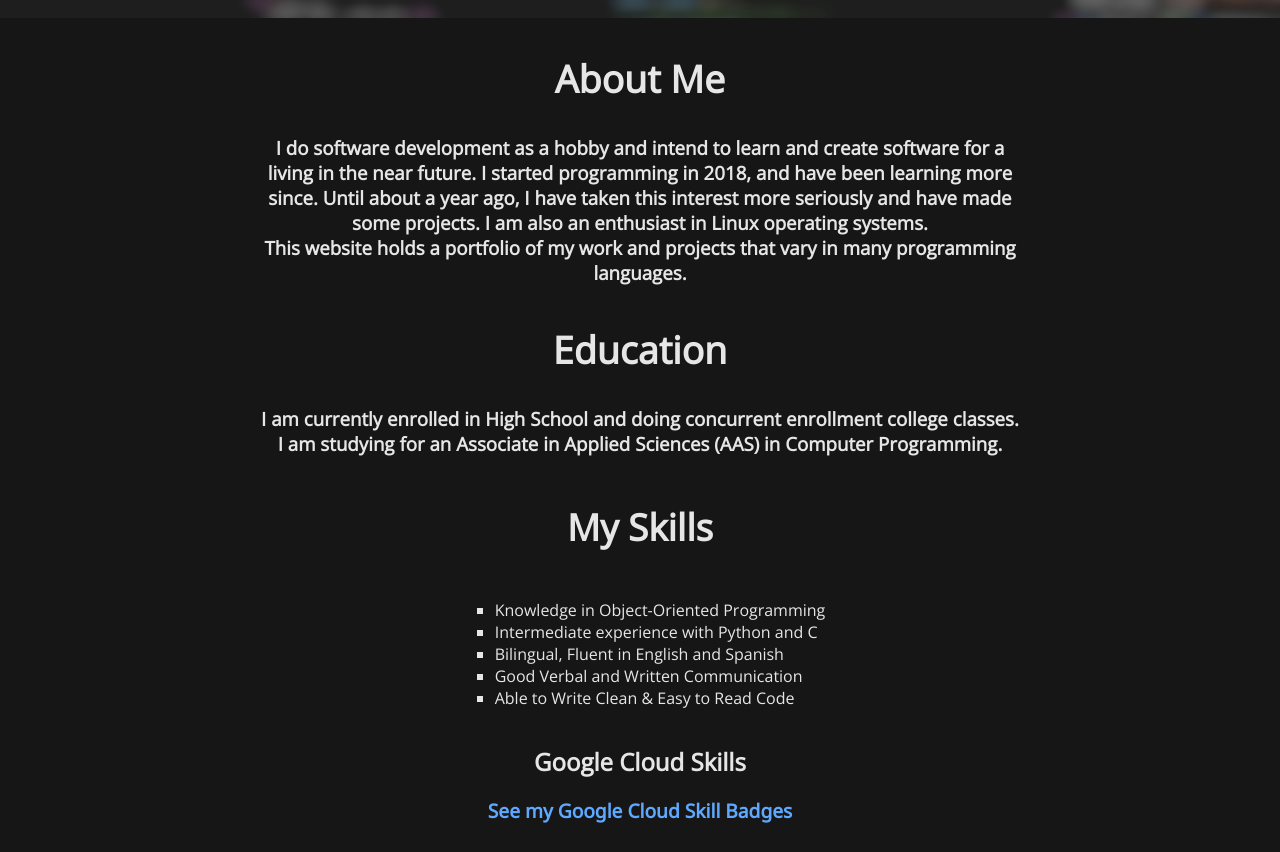
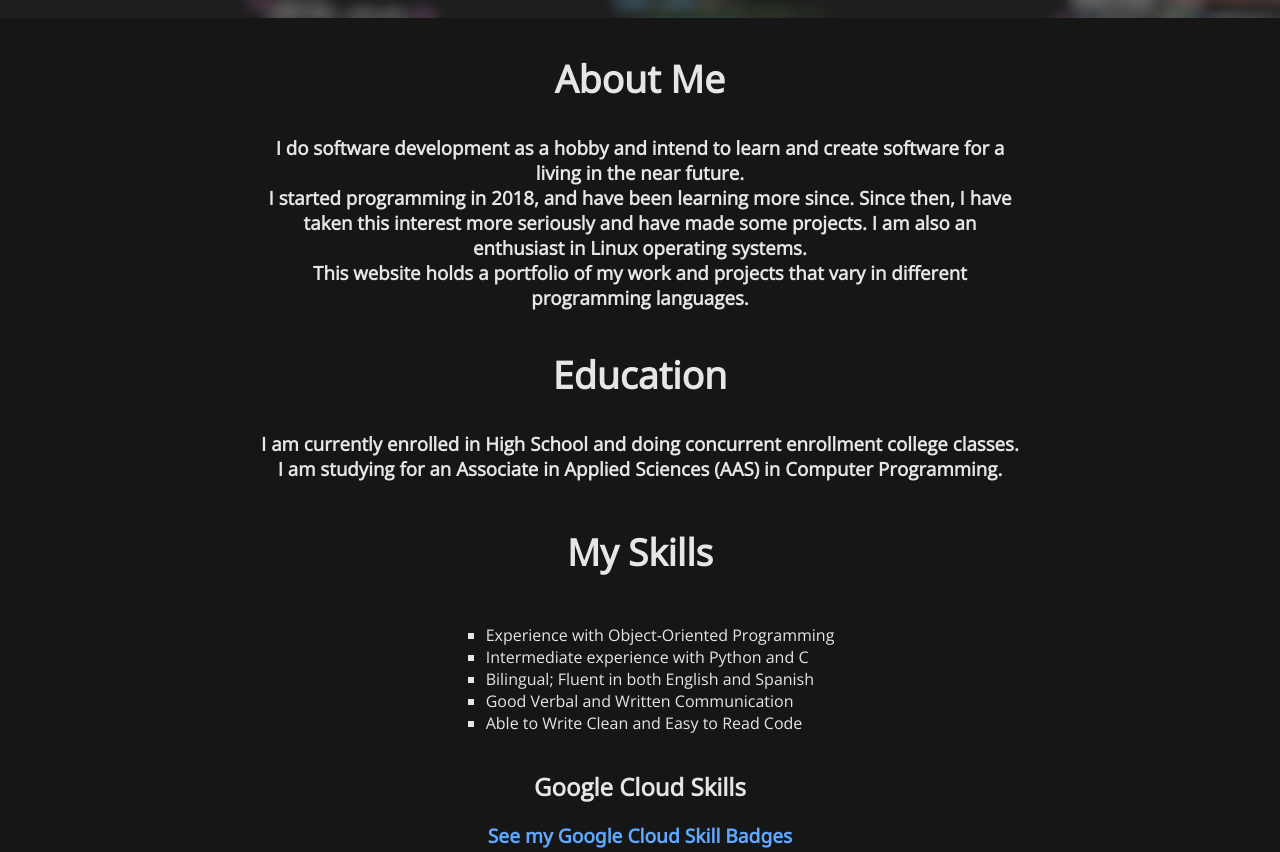
Before and after one commit to Max-Rodriguez/max-rodriguez.github.io, a plain HTML site: page index.html in a window 1280 px wide. Shown: the part 920-1772 px from the top of the page. Drawn offline with nearby package versions, Linux system fonts and the light colour scheme.

Commit message:
Updated text

```diff
--- a/index.html
+++ b/index.html
@@ -421,12 +421,12 @@
 
                 <h3>
 		    I do software development as a hobby and intend to learn and create
-                    software for a living in the near future.
+		    software for a living in the near future.<br>
                     I started programming in 2018, and have been learning more since.
-                    Until about a year ago, I have taken this interest  more seriously and                    have made some projects.
+                    Since then, I have taken this interest more seriously and have made some projects.
                     I am also an enthusiast in Linux operating systems.
 		    <br>This website holds a portfolio of my work and projects that
-                    vary in many programming languages.
+                    vary in different programming languages.
                 </h3>
 
             </section>
@@ -448,11 +448,11 @@
                 <div>
 
                     <ul>
-                        <li>Knowledge in Object-Oriented Programming</li>
+                        <li>Experience with Object-Oriented Programming</li>
                         <li>Intermediate experience with Python and C</li>
-                        <li>Bilingual, Fluent in English and Spanish</li>
+                        <li>Bilingual; Fluent in both English and Spanish</li>
                         <li>Good Verbal and Written Communication</li>
-                        <li>Able to Write Clean & Easy to Read Code</li>
+                        <li>Able to Write Clean and Easy to Read Code</li>
                     </ul>
 
                 </div>
@@ -501,9 +501,9 @@
 
                     <h2>
                         This is a fully functional website server I wrote in javascript
-                        using the NodeJS environment. I learnt how to route and pipe site
+                        using the NodeJS environment. I learnt how to route and pipe website
                         resources and pages using Javascript. I also explored a bit more about
-                        the basic HTTP responses and protocol. This is my first server software.
+                        the basic HTTP responses.
                     </h2>
 
                     <h2>
@@ -520,8 +520,8 @@
                 <h1 style="font-size: 230%;">Job Experience</h1>
 
                 <h3>
-			I have not been employed before.<br>I have built up a portfolio
-                    and developed this website to apply at an organization.
+			I currently do not have an employment history.<br>I have built up a portfolio
+                    and developed this website to apply in the future.
                 </h3>
 
             </section>
```
Also changed, not shown: resources/logo.png.
